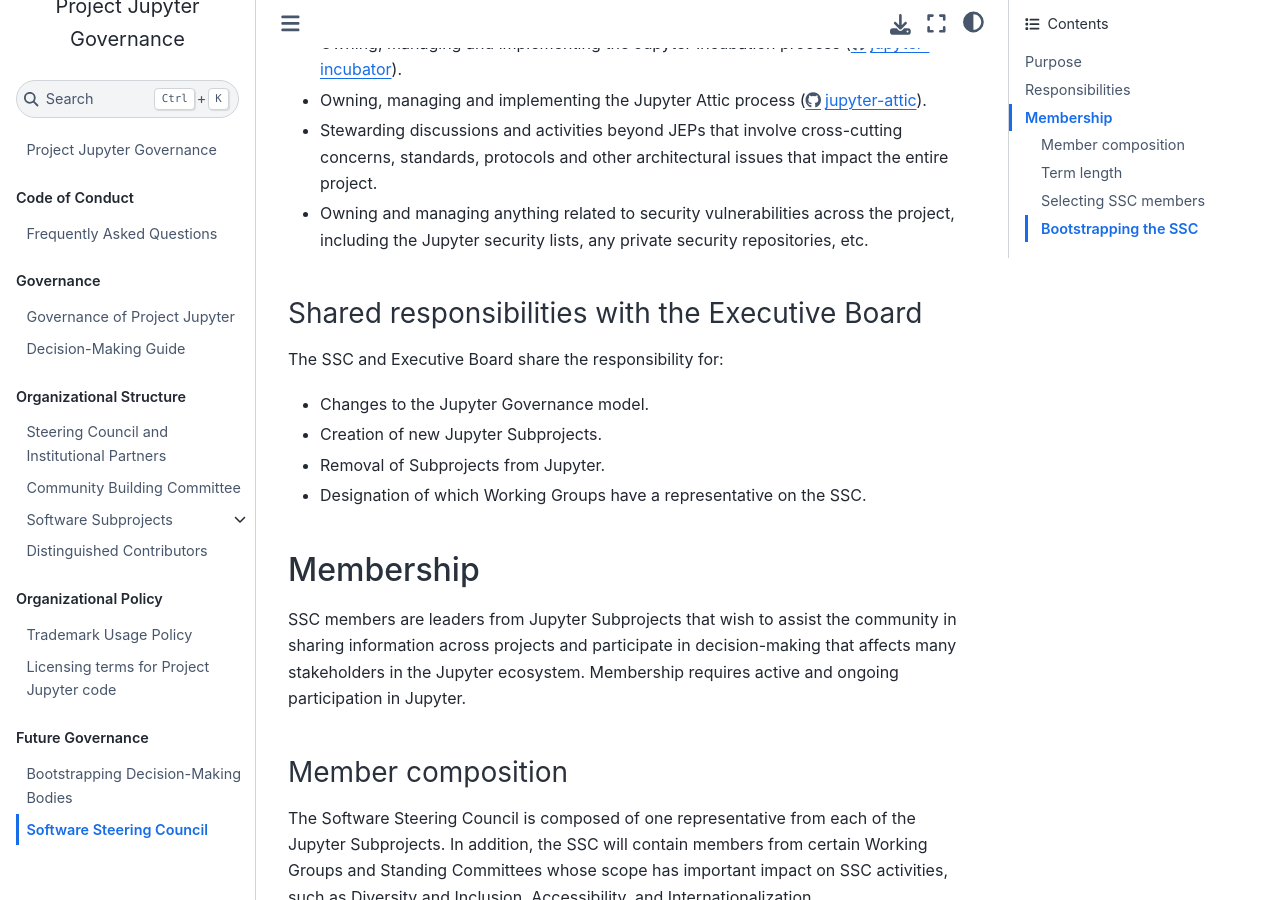
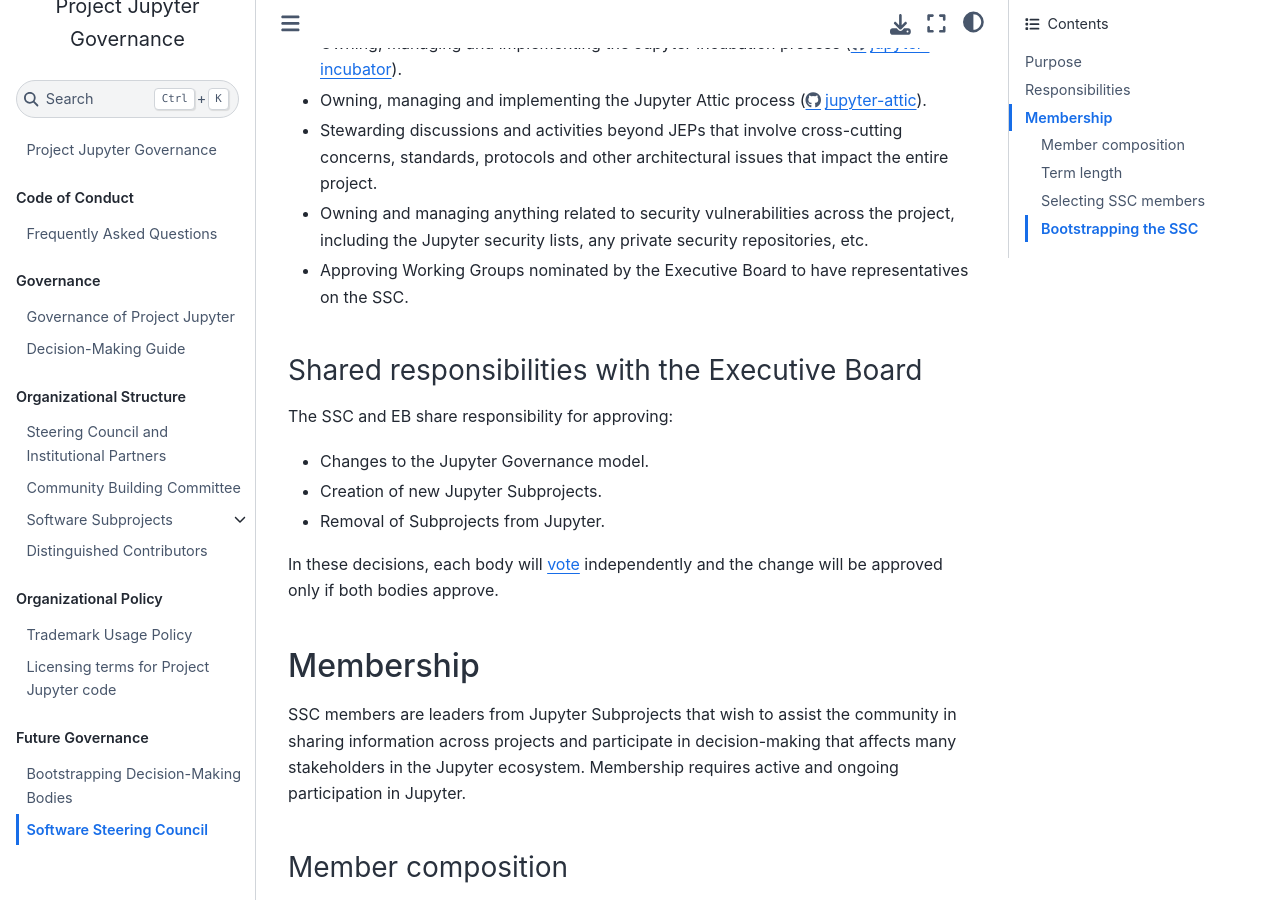
Before and after one commit to jupyter/governance, a Jupyter Book: the page built from software_steering_council.md, in a window 1280 px wide and 900 px high, scrolled down 908 px. Built offline with Jupyter Book 1.0.4 settings and Sphinx 7.4.7 and the Sphinx Book theme 1.1.4, drawn with Linux system fonts in a browser that asks for light colours; pages that are not in the unit, such as notebooks, are missing from menus.

Commit message:
Mirror Executive Board language on shared responsibilities
Update shared responsibilities language to mirror EB language in preparation for EB PR

```diff
--- a/software_steering_council.md
+++ b/software_steering_council.md
@@ -19,15 +19,17 @@
 - Owning, managing and implementing the Jupyter Attic process (https://github.com/jupyter-attic).
 - Stewarding discussions and activities beyond JEPs that involve cross-cutting concerns, standards, protocols and other architectural issues that impact the entire project.
 - Owning and managing anything related to security vulnerabilities across the project, including the Jupyter security lists, any private security repositories, etc.
+- Approving Working Groups nominated by the Executive Board to have representatives on the SSC.
 
 ### Shared responsibilities with the Executive Board
 
-The SSC and Executive Board share the responsibility for:
+The SSC and EB share responsibility for approving:
 
 - Changes to the Jupyter Governance model.
 - Creation of new Jupyter Subprojects.
 - Removal of Subprojects from Jupyter.
-- Designation of which Working Groups have a representative on the SSC.
+
+In these decisions, each body will [vote](decision_making.md) independently and the change will be approved only if both bodies approve.
 
 ## Membership
 
```
